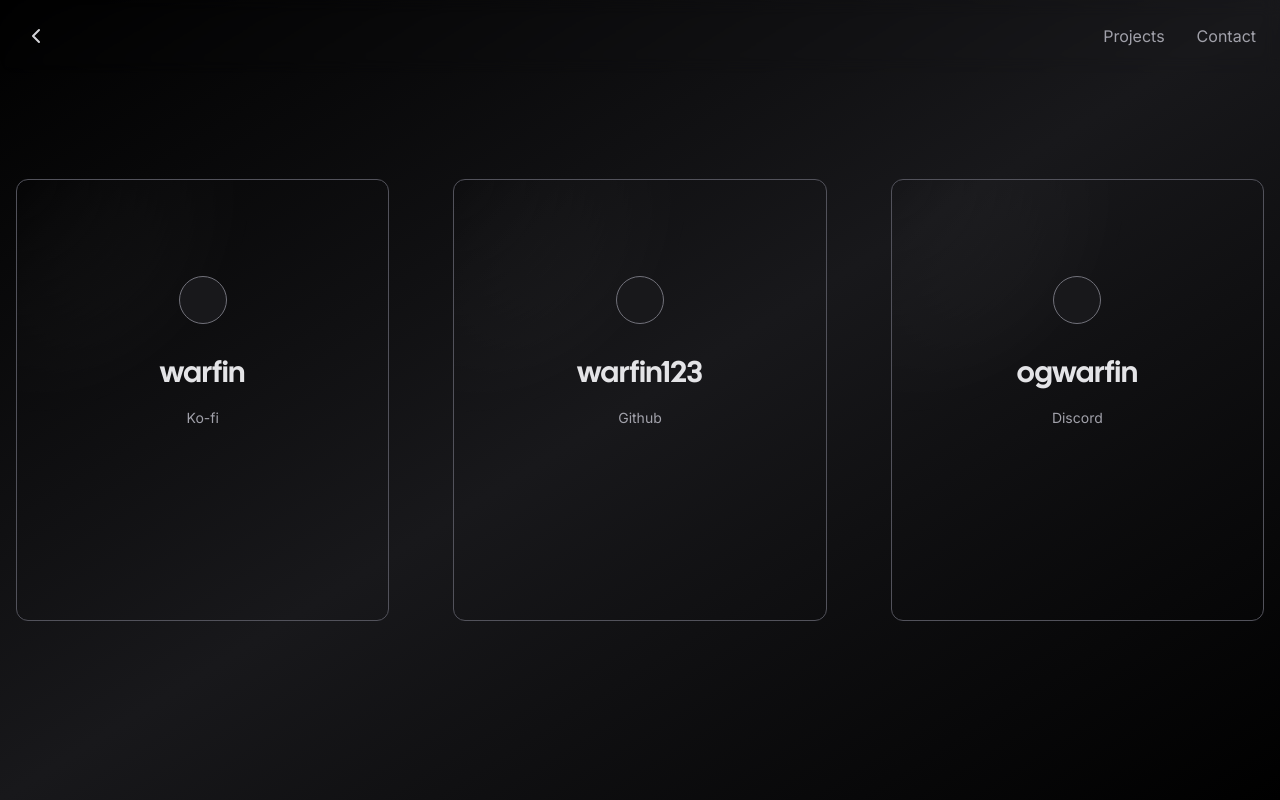
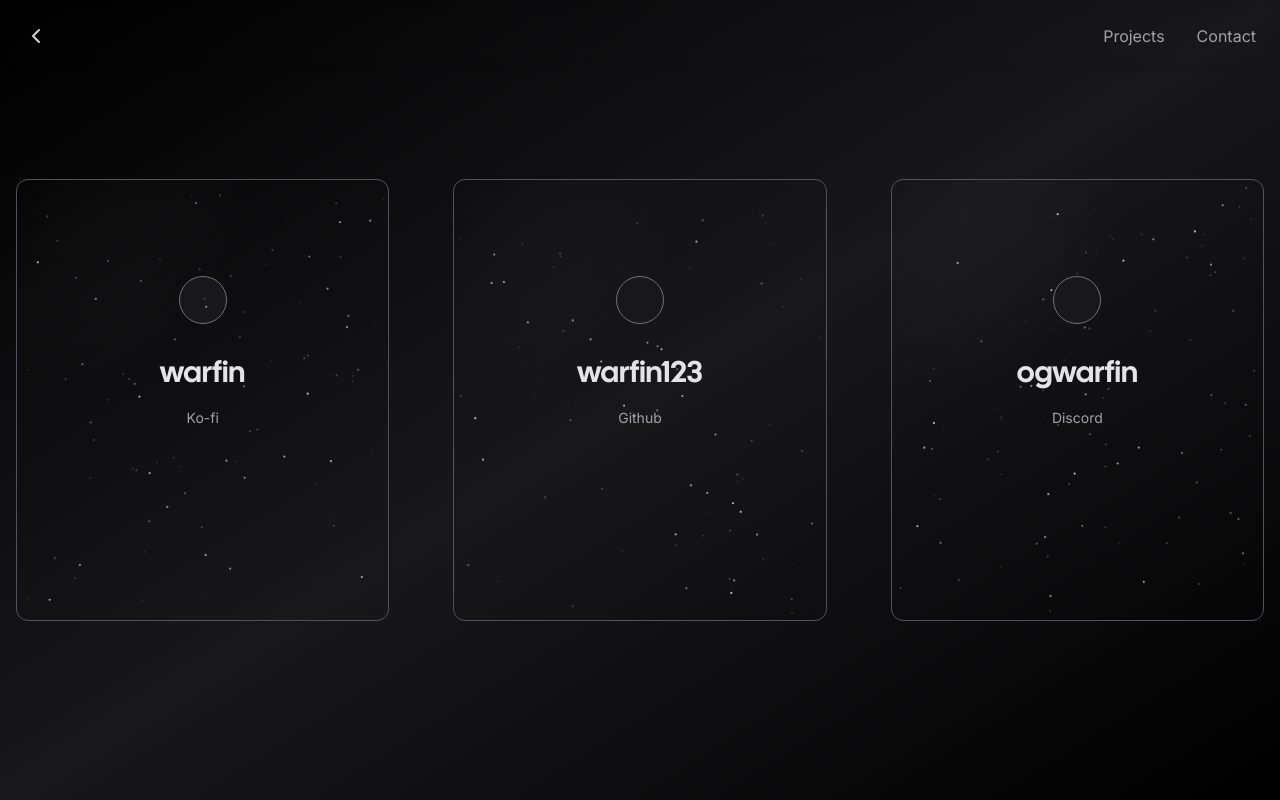
Before and after one commit to WarFiN123/warfin.vercel.app, a Next.js app: page /contact in a window 1280 px wide. Built offline with nearby package versions, Linux system fonts and the light colour scheme; some icons are missing; what tailwindcss-debug-screens would draw is missing.

Commit message:
Test new particles

```diff
--- a/app/components/card.tsx
+++ b/app/components/card.tsx
@@ -1,6 +1,6 @@
 "use client";
 import { motion, useMotionTemplate, useSpring } from "framer-motion";
-
+import Particles from "../components/particles";
 import { PropsWithChildren } from "react";
 
 export const Card: React.FC<PropsWithChildren> = ({ children }) => {
@@ -31,7 +31,7 @@
 					style={style}
 				/>
 			</div>
-
+			<Particles className="absolute inset-0 -z-10 animate-fade-in" quantity={100}/>
 			{children}
 		</div>
 	);
--- a/app/contact/page.tsx
+++ b/app/contact/page.tsx
@@ -1,9 +1,9 @@
 "use client";
-import { Github, Mail, Twitter } from "lucide-react";
 import Link from "next/link";
 import { Navigation } from "../components/nav";
 import { Card } from "../components/card";
 import { SiDiscord, SiGithub, SiKofi } from '@icons-pack/react-simple-icons';
+import Particles from "../components/particles";
 
 const socials = [
 	{
@@ -43,6 +43,7 @@
 									{s.icon}
 								</span>{" "}
 								<div className="z-10 flex flex-col items-center">
+									<Particles className="absolute inset-0 -z-10 animate-fade-in" quantity={100}/>
 									<span className="lg:text-xl font-medium duration-150 xl:text-3xl text-zinc-200 group-hover:text-white font-display">
 										{s.handle}
 									</span>
--- a/app/layout.tsx
+++ b/app/layout.tsx
@@ -16,7 +16,7 @@
     description:
       "Small developer from India",
     url: "https://warfin.vercel.app",
-    siteName: "warfin.vercel.app",
+    siteName: "WarFiN",
     images: [
       {
         url: "https://i.postimg.cc/3JDKqNW1/og.png",
```
